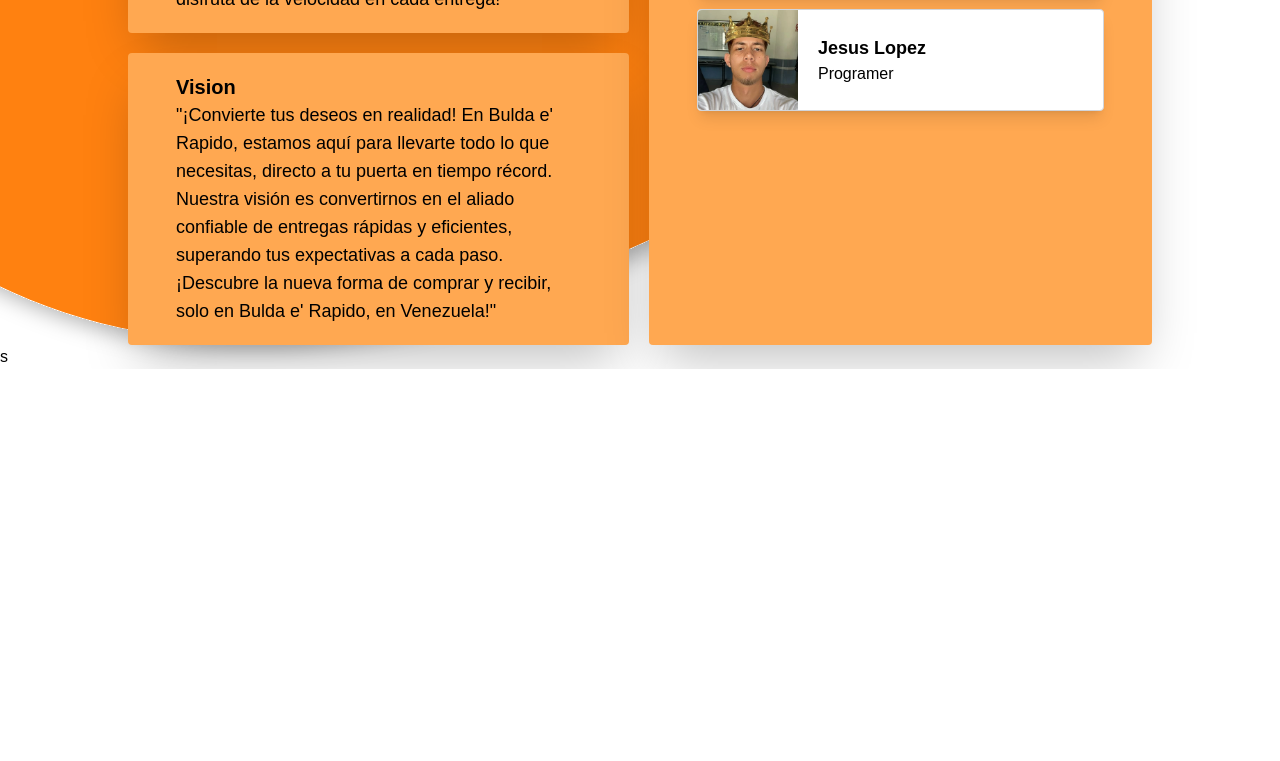
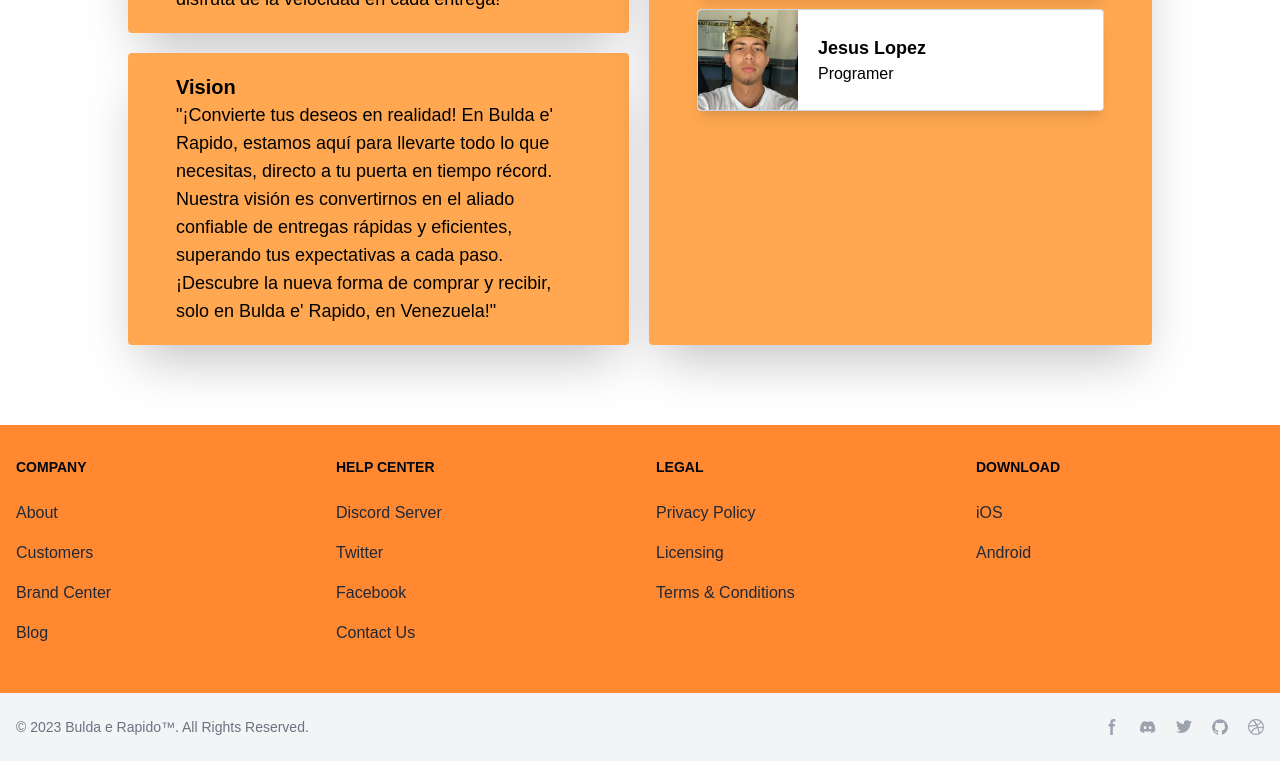
Before and after one commit to TenshiiGadian/BuldaDeRapido, an Astro site: page / in a window 1280 px wide. Shown: the part 1175-1936 px from the top of the page. Before the commit the page ends 1544 px from the top, so only its background shows below. Built offline with nearby package versions, Linux system fonts and the light colour scheme; Astro itself is replaced by a stand-in of ours; a web font is replaced by a local one.

Commit message:
other modifications

```diff
--- a/src/Layouts/Layout.astro
+++ b/src/Layouts/Layout.astro
@@ -32,7 +32,7 @@
   </head>
 
   <body
-    style="background:url(Fondo.svg) no-repeat; background-size: cover;"
+    style="background:url(Fondo.svg) no-repeat; background-size: auto;"
     class="font-UbuntuCondensed"
   >
     <slot />
--- a/src/pages/index.astro
+++ b/src/pages/index.astro
@@ -1,6 +1,7 @@
 ---
 import Layout from "../Layouts/Layout.astro";
 import Boton from "../components/Boton.astro";
+import Footer from "../components/Footer.astro";
 import Header from "../components/HeaderPage.astro";
 import SimpleCard from "../components/SimpleCard.astro";
 ---
@@ -35,7 +36,7 @@
         />
       </div>
     </section>
-    <section>
+    <section class="h-screen pb-20">
       <h2 class="text-center mb-12 text-4xl">About</h2>
       <div class="flex gap-5">
         <div class="flex flex-col gap-5 w-1/2">
@@ -86,7 +87,7 @@
       </div>
     </section>
   </main>
-  <footer class="">s</footer>
+  <Footer />
 </Layout>
 
 <style is:global>
```
